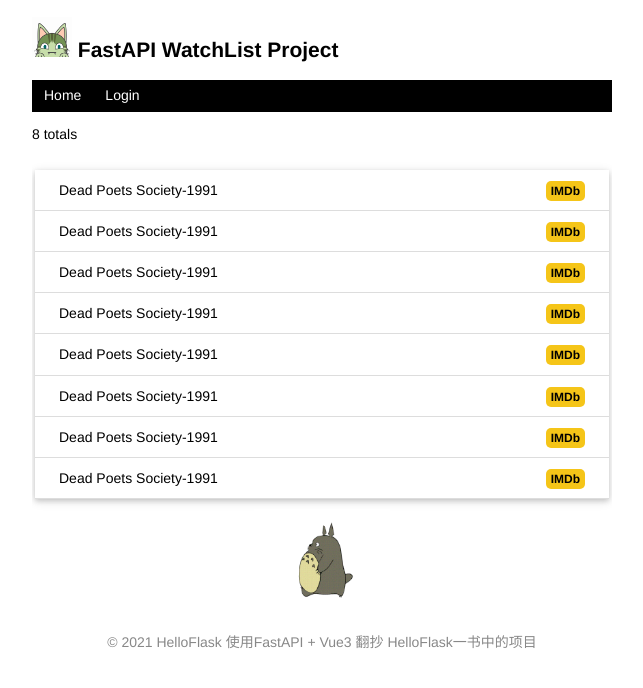
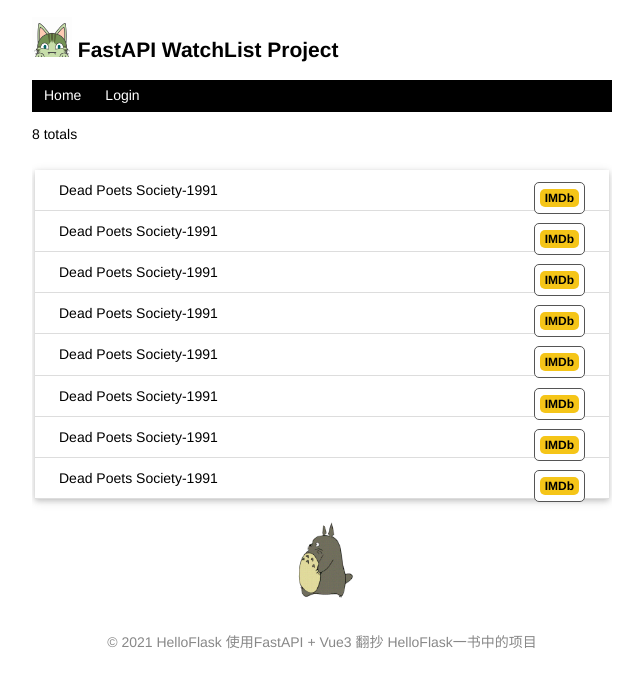
Before and after one commit to zy7y/watch-fastapi, a Vue app in the folder frontend/: page / in a window 1280 px wide. Shown: the top 688 px of the page, without its empty margins (318-961 px from the left). Built offline with nearby package versions, Linux system fonts and the light colour scheme.

Commit message:
perf：组件拆分&vue-router

```diff
--- a/frontend/src/components/Layout.vue
+++ b/frontend/src/components/Layout.vue
@@ -1,4 +1,7 @@
 <script setup>
+import WatchHeader from "@/components/WatchHeader.vue";
+import WatchFoter from "@/components/WatchFoter.vue";
+
 import { ref } from "vue";
 const isLogin = ref(false); // 已登录
 </script>
@@ -9,88 +12,39 @@ const isLogin = ref(false); // 已登录
       <img src="@/assets/img/avatar.png" style="width: 40px" />
       FastAPI WatchList Project
     </h2>
+
     <el-header>
-      <el-menu :default-active="1" mode="horizontal" @select="handleSelect">
-        <el-menu-item index="1">Home</el-menu-item>
-        <template v-if="!isLogin">
-          <el-menu-item index="2">Login</el-menu-item>
-        </template>
-        <template v-else>
-          <el-menu-item index="2">Settings</el-menu-item>
-          <el-menu-item index="3">Logout</el-menu-item>
-        </template>
-      </el-menu>
+      <WatchHeader />
     </el-header>
+
     <p>8 totals</p>
     <el-main>
-      <ul class="movie-list">
-        <li v-for="i in 8">
-          Dead Poets Society-1991
-          <span class="float-right">
-            <a
-              class="imdb"
-              href="https://www.imdb.com/find?q=Dead Poets Society"
-              target="_blank"
-            >
-              IMDb
-            </a>
-          </span>
-        </li>
-      </ul>
-      <img src="@/assets/img/totoro.gif" class="dudu" />
+      <router-view />
     </el-main>
+
     <el-footer>
-      <span
-        >© 2021
-        <a herf="http://helloflask.com/tutorial/">HelloFlask</a>
-        <a
-          herf="https://space.bilibili.com/438858333/channel/detail?cid=190225&ctype=0"
-        >
-          使用FastAPI + Vue3 翻抄 HelloFlask一书中的项目
-        </a>
-      </span>
+      <watch-foter />
     </el-footer>
   </el-container>
 </template>
 
 <style scoped>
-.el-header,
-.el-menu {
+.el-footer {
+  color: #888;
+  margin-top: 15px;
+  text-align: center;
+  padding: 10px;
+}
+.el-header {
   height: 32px;
   background-color: black;
   line-height: 32px;
   text-align: center;
   padding: 0 !important;
 }
-.el-menu-item {
-  height: 32px !important;
-  color: white;
-  padding: 8px 12px !important;
-}
-.el-menu {
-  height: 32px;
-  border: none !important;
-}
-.el-footer {
-  color: #888;
-  margin-top: 15px;
-  text-align: center;
-  padding: 10px;
-}
 
 .el-main {
   padding: 0 3px 0 3px !important;
-}
-
-.movie-list {
-  list-style-type: none;
-  padding: 0;
-  margin-bottom: 10px;
-  box-shadow: 0 2px 5px 0 rgb(0 0 0 / 16%), 0 2px 10px 0 rgb(0 0 0 / 12%);
-}
-.movie-list li {
-  padding: 12px 24px;
-  border-bottom: 1px solid #ddd;
 }
 
 .imdb {
@@ -106,10 +60,4 @@ const isLogin = ref(false); // 已登录
 .float-right {
   float: right;
 }
-
-.dudu {
-  display: block;
-  margin: 0 auto;
-  height: 100px;
-}
 </style>
--- a/frontend/src/components/WatchFoter.vue
+++ b/frontend/src/components/WatchFoter.vue
@@ -1,11 +1,15 @@
-<script setup>
-
-</script>
+<script setup></script>
 
 <template>
-  <h1>WatchFoter</h1>
+  <span
+    >© 2021
+    <a herf="http://helloflask.com/tutorial/">HelloFlask</a>
+    <a
+      herf="https://space.bilibili.com/438858333/channel/detail?cid=190225&ctype=0"
+    >
+      使用FastAPI + Vue3 翻抄 HelloFlask一书中的项目
+    </a>
+  </span>
 </template>
 
-<style>
-
-</style>
+<style></style>
--- a/frontend/src/components/WatchHeader.vue
+++ b/frontend/src/components/WatchHeader.vue
@@ -1,11 +1,40 @@
 <script setup>
-
+defineProps({
+  isLogin: {
+    type: Boolean,
+    default: false,
+  },
+});
 </script>
 
 <template>
-  <h1>WatchHeader</h1>
+  <el-menu :default-active="1" mode="horizontal" @select="handleSelect">
+    <el-menu-item index="1">Home</el-menu-item>
+    <template v-if="!isLogin">
+      <el-menu-item index="2">Login</el-menu-item>
+    </template>
+    <template v-else>
+      <el-menu-item index="2">Settings</el-menu-item>
+      <el-menu-item index="3">Logout</el-menu-item>
+    </template>
+  </el-menu>
 </template>
 
-<style>
-
+<style scoped>
+.el-menu {
+  height: 32px;
+  background-color: black;
+  line-height: 32px;
+  text-align: center;
+  padding: 0 !important;
+}
+.el-menu-item {
+  height: 32px !important;
+  color: white;
+  padding: 8px 12px !important;
+}
+.el-menu {
+  height: 32px;
+  border: none !important;
+}
 </style>
--- a/frontend/src/main.js
+++ b/frontend/src/main.js
@@ -5,4 +5,8 @@ import App from "./App.vue";
 import "normalize.css";
 import "@/assets/css/base.css";
 
-createApp(App).mount("#app");
+import router from "@/router";
+
+const app = createApp(App);
+app.use(router);
+app.mount("#app");
--- /dev/null
+++ b/frontend/src/router/index.js
@@ -0,0 +1,38 @@
+import { createRouter, createWebHashHistory } from "vue-router";
+
+const routes = [
+  {
+    path: "/",
+    component: () => import("@/views/list.vue"),
+  },
+  {
+    path: "/home",
+    redirect: "/",
+  },
+  {
+    path: "/login",
+    component: () => import("@/views/login.vue"),
+  },
+  {
+    path: "/settings",
+    component: () => import("@/views/settings.vue"),
+  },
+  {
+    path: "/edit/:id",
+    props: true,
+    component: () => import("@/views/edit.vue"),
+  },
+  {
+    path: "/:pathMatch(.*)*",
+    name: "NotFound",
+    component: () => import("@/views/not-fount.vue"),
+  },
+];
+
+const router = createRouter({
+  // 4. 内部提供了 history 模式的实现。为了简单起见，我们在这里使用 hash 模式。
+  history: createWebHashHistory(),
+  routes, // `routes: routes` 的缩写
+});
+
+export default router;
--- /dev/null
+++ b/frontend/src/views/edit.vue
@@ -0,0 +1,7 @@
+<script setup></script>
+
+<template>
+  <h1>edit</h1>
+</template>
+
+<style></style>
--- /dev/null
+++ b/frontend/src/views/list.vue
@@ -0,0 +1,69 @@
+<script setup></script>
+
+<template>
+  <ul class="movie-list">
+    <li v-for="i in 8">
+      Dead Poets Society-1991
+      <span class="float-right">
+        <template v-if="isLogin">
+          <el-button size="mini">edit</el-button>
+          <el-button size="mini">delete</el-button>
+        </template>
+        <el-button size="mini" class="imdb">
+          <a
+            class="imdb"
+            href="https://www.imdb.com/find?q=Dead Poets Society"
+            target="_blank"
+          >
+            IMDb
+          </a>
+        </el-button>
+      </span>
+    </li>
+  </ul>
+  <img src="@/assets/img/totoro.gif" class="dudu" />
+</template>
+
+<style scoped>
+.movie-list {
+  list-style-type: none;
+  padding: 0;
+  margin-bottom: 10px;
+  box-shadow: 0 2px 5px 0 rgb(0 0 0 / 16%), 0 2px 10px 0 rgb(0 0 0 / 12%);
+}
+.movie-list li {
+  padding: 12px 24px;
+  border-bottom: 1px solid #ddd;
+}
+
+.dudu {
+  display: block;
+  margin: 0 auto;
+  height: 100px;
+}
+
+.el-button {
+  font-size: 12px !important;
+  padding: 3px 5px !important;
+  text-decoration: none !important;
+  cursor: pointer !important;
+  background-color: white !important;
+  color: black !important;
+  border: 1px solid #555555 !important;
+  border-radius: 5px !important;
+}
+
+.imdb {
+  font-size: 12px;
+  font-weight: bold;
+  color: black;
+  text-decoration: none;
+  background: #f5c518;
+  border-radius: 5px;
+  padding: 3px 5px;
+}
+
+.float-right {
+  float: right;
+}
+</style>
--- /dev/null
+++ b/frontend/src/views/login.vue
@@ -0,0 +1,7 @@
+<script setup></script>
+
+<template>
+  <h1>login</h1>
+</template>
+
+<style></style>
--- /dev/null
+++ b/frontend/src/views/not-fount.vue
@@ -0,0 +1,7 @@
+<script setup></script>
+
+<template>
+  <h1>not-fount</h1>
+</template>
+
+<style></style>
--- /dev/null
+++ b/frontend/src/views/settings.vue
@@ -0,0 +1,7 @@
+<script setup></script>
+
+<template>
+  <h1>settings</h1>
+</template>
+
+<style></style>
```
